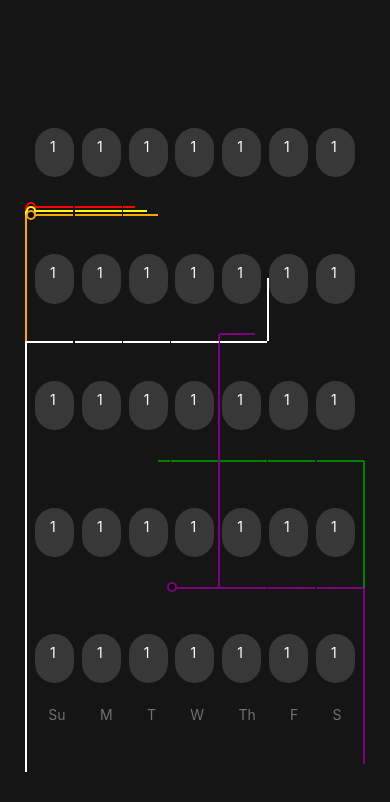
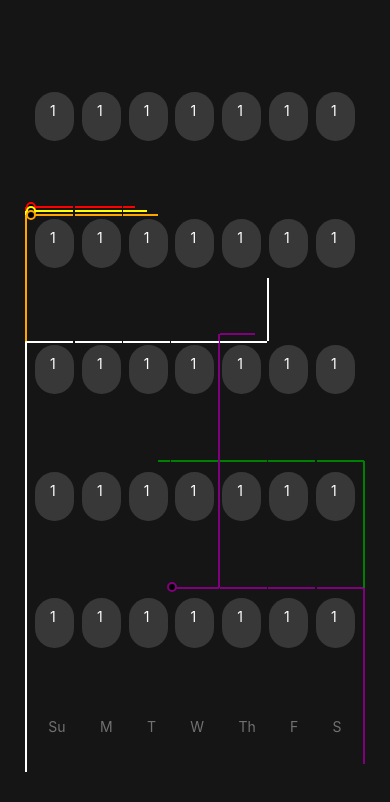
Before and after one commit to r0hanshah/Life-Happens, a React Native app in the folder frontend/: screen / in a window 390 px wide. Shown: the top 802 px of the page. Built offline with nearby package versions, Linux system fonts and the light colour scheme.

Commit message:
Made the calendar nodes responsive to changes in screen sizes and began adding models

```diff
--- a/frontend/components/main/GridComponent.tsx
+++ b/frontend/components/main/GridComponent.tsx
@@ -474,6 +474,7 @@ const GridComponent: React.FC<GridProps> = ({ offset, subtaskDispIds }) => {
 
         <BorderComponent id='4v7' colorQueue={colorQueues.hasOwnProperty('4v7')? Array.from(colorQueues['4v7']) : []} orientation="vertical" lastRow = {true} />
       </View>
+      {/* Create another row only if there is not enough day modules to display all days */}
     </View>
   );
 };
--- a/frontend/components/main/ParentCircleGrid.tsx
+++ b/frontend/components/main/ParentCircleGrid.tsx
@@ -95,6 +95,7 @@ const ParentNodeGridComponent: React.FC<GridProps> = ({ offset, parentNodes }) =
         <Circle diameter={10} color={colors.hasOwnProperty('46') ? colors['46'] : 'rgba(0,0,0,0)'}/>
         <Circle diameter={10} color={colors.hasOwnProperty('47') ? colors['47'] : 'rgba(0,0,0,0)'}/>
       </View>
+      {/* Display another row only if there are not enough days to represent all days in the calendar */}
     </View>
   );
 };
--- a/frontend/components/main/calendar/CalendarDisplay.tsx
+++ b/frontend/components/main/calendar/CalendarDisplay.tsx
@@ -13,8 +13,8 @@ const CalendarDisplay: React.FC<CalendarProps> = ({ offset, parentNodes }) => {
   const windowHeight = useWindowDimensions().height;
 
   return (
-    <View style={[styles.grid, {marginTop: -70, width: windowWidth * 0.84}]}>
-      <View style={[styles.row, { height: ((windowHeight / 6) * 0.9)}]}>
+    <View style={[styles.grid, { width: windowWidth * 0.84}]}>
+      <View style={[styles.row, { height: ((windowHeight / 6) * 0.9), paddingTop: '2%'}]}>
         <DayNode dayNumber={1} dayOfWeek={0} currentDay={false} leafTasks={[]} />
         <DayNode dayNumber={1} dayOfWeek={0} currentDay={false} leafTasks={[]} />
         <DayNode dayNumber={1} dayOfWeek={0} currentDay={false} leafTasks={[]} />
@@ -23,7 +23,7 @@ const CalendarDisplay: React.FC<CalendarProps> = ({ offset, parentNodes }) => {
         <DayNode dayNumber={1} dayOfWeek={0} currentDay={false} leafTasks={[]} />
         <DayNode dayNumber={1} dayOfWeek={0} currentDay={false} leafTasks={[]} />
       </View>
-      <View style={[styles.row, { height: ((windowHeight / 6) * 0.9)}]}>
+      <View style={[styles.row, { height: ((windowHeight / 6) * 0.9), paddingTop: '2%'}]}>
         <DayNode dayNumber={1} dayOfWeek={0} currentDay={false} leafTasks={[]} />
         <DayNode dayNumber={1} dayOfWeek={0} currentDay={false} leafTasks={[]} />
         <DayNode dayNumber={1} dayOfWeek={0} currentDay={false} leafTasks={[]} />
@@ -32,7 +32,7 @@ const CalendarDisplay: React.FC<CalendarProps> = ({ offset, parentNodes }) => {
         <DayNode dayNumber={1} dayOfWeek={0} currentDay={false} leafTasks={[]} />
         <DayNode dayNumber={1} dayOfWeek={0} currentDay={false} leafTasks={[]} />
       </View>
-      <View style={[styles.row, { height: ((windowHeight / 6) * 0.9)}]}>
+      <View style={[styles.row, { height: ((windowHeight / 6) * 0.9), paddingTop: '2%'}]}>
         <DayNode dayNumber={1} dayOfWeek={0} currentDay={false} leafTasks={[]} />
         <DayNode dayNumber={1} dayOfWeek={0} currentDay={false} leafTasks={[]} />
         <DayNode dayNumber={1} dayOfWeek={0} currentDay={false} leafTasks={[]} />
@@ -41,7 +41,7 @@ const CalendarDisplay: React.FC<CalendarProps> = ({ offset, parentNodes }) => {
         <DayNode dayNumber={1} dayOfWeek={0} currentDay={false} leafTasks={[]} />
         <DayNode dayNumber={1} dayOfWeek={0} currentDay={false} leafTasks={[]} />
       </View>
-      <View style={[styles.row, { height: ((windowHeight / 6) * 0.9)}]}>
+      <View style={[styles.row, { height: ((windowHeight / 6) * 0.9), paddingTop: '2%'}]}>
         <DayNode dayNumber={1} dayOfWeek={0} currentDay={false} leafTasks={[]} />
         <DayNode dayNumber={1} dayOfWeek={0} currentDay={false} leafTasks={[]} />
         <DayNode dayNumber={1} dayOfWeek={0} currentDay={false} leafTasks={[]} />
@@ -50,7 +50,7 @@ const CalendarDisplay: React.FC<CalendarProps> = ({ offset, parentNodes }) => {
         <DayNode dayNumber={1} dayOfWeek={0} currentDay={false} leafTasks={[]} />
         <DayNode dayNumber={1} dayOfWeek={0} currentDay={false} leafTasks={[]} />
       </View>
-      <View style={[styles.row, { height: ((windowHeight / 6) * 0.9)}]}>
+      <View style={[styles.row, { height: ((windowHeight / 6) * 0.9), paddingTop: '2%'}]}>
         <DayNode dayNumber={1} dayOfWeek={0} currentDay={false} leafTasks={[]} />
         <DayNode dayNumber={1} dayOfWeek={0} currentDay={false} leafTasks={[]} />
         <DayNode dayNumber={1} dayOfWeek={0} currentDay={false} leafTasks={[]} />
@@ -59,6 +59,16 @@ const CalendarDisplay: React.FC<CalendarProps> = ({ offset, parentNodes }) => {
         <DayNode dayNumber={1} dayOfWeek={0} currentDay={false} leafTasks={[]} />
         <DayNode dayNumber={1} dayOfWeek={0} currentDay={false} leafTasks={[]} />
       </View>
+      {/* Display only when the calendar is not big enough to fit all days */}
+      {/* <View style={[styles.row, { height: ((windowHeight / 6) * 0.9), paddingTop: '2%'}]}>
+        <DayNode dayNumber={1} dayOfWeek={0} currentDay={false} leafTasks={[]} />
+        <DayNode dayNumber={1} dayOfWeek={0} currentDay={false} leafTasks={[]} />
+        <DayNode dayNumber={1} dayOfWeek={0} currentDay={false} leafTasks={[]} />
+        <DayNode dayNumber={1} dayOfWeek={0} currentDay={false} leafTasks={[]} />
+        <DayNode dayNumber={1} dayOfWeek={0} currentDay={false} leafTasks={[]} />
+        <DayNode dayNumber={1} dayOfWeek={0} currentDay={false} leafTasks={[]} />
+        <DayNode dayNumber={1} dayOfWeek={0} currentDay={false} leafTasks={[]} />
+      </View> */}
       <View style={[styles.row, { height: 40}]}>
         <Text style={{color:'#717171'}}>Su</Text>
         <Text style={{color:'#717171'}}>M</Text>
@@ -79,7 +89,7 @@ const styles = StyleSheet.create({
   },
   row: {
     flexDirection: 'row',
-    alignItems: 'flex-end',
+    alignItems: 'flex-start',
     justifyContent: 'space-around',
   },
 });
--- a/frontend/components/main/calendar/DayNode.tsx
+++ b/frontend/components/main/calendar/DayNode.tsx
@@ -17,6 +17,7 @@ const DayNode: React.FC<DayNodeProps> = ({ dayNumber, dayOfWeek, leafTasks, curr
   {
     backgroundColor: currentDay ? '#00488A' : '#383838',
     height: windowHeight/6 * 0.35,
+    maxHeight: 50,
     width: windowWidth/7 * 0.7,
     borderRadius: 20,
     justifyContent: 'flex-start'
```
Also changed, not shown: frontend/models/TaskModel.tsx (added, +45 -0 lines), frontend/models/UserModel.tsx (added, +7 -0 lines).
